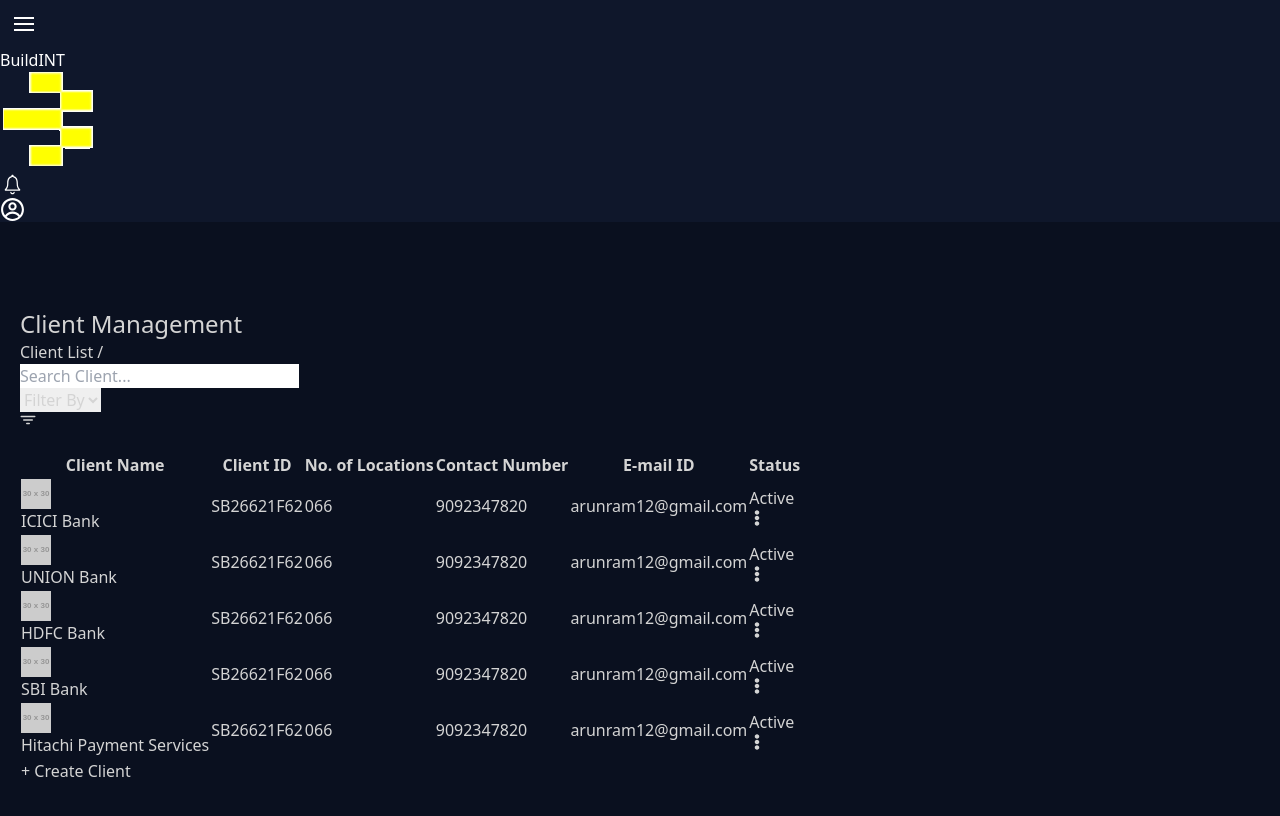
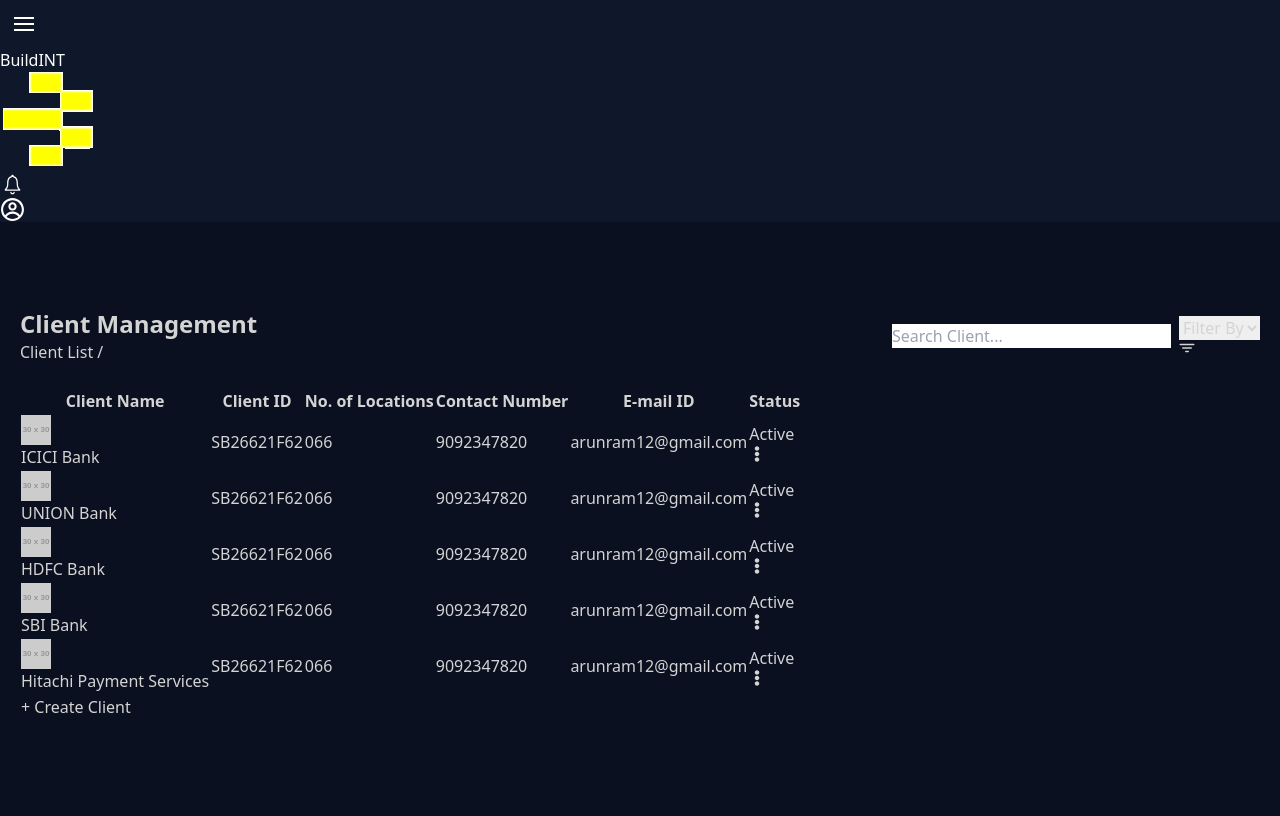
Before and after one commit to SoftwareBuildINT/iems_frontend, a React (Vite) app: page /client in a window 1280 px wide. Shown: the top 816 px of the page. Built offline with nearby package versions, Linux system fonts and the light colour scheme; some icons are missing.

Commit message:
updated client css

```diff
--- a/src/components/client/Client.jsx
+++ b/src/components/client/Client.jsx
@@ -2,6 +2,7 @@
 import { useNavigate } from "react-router-dom";
 import { IoFilter } from "react-icons/io5";
 import { FaEllipsisV, FaTrash, FaPencilAlt } from "react-icons/fa";
+import "./client.css";
 
 const Client = () => {
   const navigate = useNavigate();
@@ -97,12 +98,12 @@
 
   return (
     <div className="component-body">
-      <div className="select-none flex flex-col md:flex-row justify-between w-full pb-4 pr-3 space-y-4 md:space-y-0">
+      <div className="client-body">
         <div>
-          <h1 className="page-header font-bold select-none">Client Management</h1>
+          <h1 className="page-header">Client Management</h1>
           <h4 className="text-xs md:text-sm pt-1">Client List /</h4>
         </div>
-        <div className="flex flex-col md:flex-row items-center space-y-4 md:space-y-0 md:space-x-2 w-full md:w-auto px-3 md:px-0">
+        <div className="client-utility">
           <div className="relative w-full md:w-auto flex items-center">
             <input
               type="text"
@@ -128,7 +129,7 @@
           </div>
         </div>
       </div>
-      <div className="flex-1 overflow-y-auto p-3 w-full">
+      <div className="flex-1 overflow-y-auto p- w-full">
         <div className="overflow-x-auto">
           <table className="table-auto w-full min-w-full">
             <thead className="border-separate border-spacing-x-5 border-spacing-y-2 bg-[#19223F]">
--- a/src/components/client/client.css
+++ b/src/components/client/client.css
@@ -32,6 +32,27 @@
   background-color: #0f172b;
 }
 
+.client-body {
+  display: flex;
+  flex-direction: row;
+  justify-content: space-between;
+  width: 100%;
+  gap: 0;
+}
+
+.client-utility {
+  display: flex;
+  flex-direction: row;
+  gap: 8px;
+  align-items: center;
+  width: auto;
+}
+
+.searchbar {
+  position: relative;
+  width: 100%;
+}
+
 @media (max-width: 500px) {
   .component-body {
     display: flex;
@@ -47,6 +68,7 @@
   .page-header {
     font-size: 24px;
     line-height: 32px;
+    font-weight: 700;
   }
 
   .client-card {
@@ -116,6 +138,7 @@
   .page-header {
     font-size: 24px;
     line-height: 32px;
+    font-weight: 700;
   }
 
   .client-card {
@@ -181,6 +204,7 @@
   .page-header {
     font-size: 24px;
     line-height: 32px;
+    font-weight: 700;
   }
 
   .client-card {
@@ -242,6 +266,7 @@
   .page-header {
     font-size: 24px;
     line-height: 32px;
+    font-weight: 700;
   }
 
   .client-card {
@@ -303,6 +328,7 @@
   .page-header {
     font-size: 24px;
     line-height: 32px;
+    font-weight: 700;
   }
 
   .client-card {
--- a/src/components/dashboard/Dashboard.jsx
+++ b/src/components/dashboard/Dashboard.jsx
@@ -50,7 +50,7 @@
 
   return (
     <div className="component-body">
-      <h1 className="page-header font-bold select-none">{title}</h1>
+      <h1 className="page-header select-none">{title}</h1>
       <div className="grid w-full card-container">
         {cards.map((card, idx) => {
           const { Icon, bgColor } = card;
--- a/src/components/dashboard/dashboard.css
+++ b/src/components/dashboard/dashboard.css
@@ -11,6 +11,7 @@
   }
 
   .page-header {
+    font-weight: 700;
     font-size: 24px;
     line-height: 32px;
   }
@@ -53,6 +54,7 @@
   }
 
   .page-header {
+    font-weight: 700;
     font-size: 24px;
     line-height: 32px;
   }
@@ -95,6 +97,7 @@
   }
 
   .page-header {
+    font-weight: 700;
     font-size: 24px;
     line-height: 32px;
   }
@@ -137,6 +140,7 @@
   }
 
   .page-header {
+    font-weight: 700;
     font-size: 24px;
     line-height: 32px;
   }
@@ -179,6 +183,7 @@
   }
 
   .page-header {
+    font-weight: 700;
     font-size: 30px;
     line-height: 36px;
   }
```
